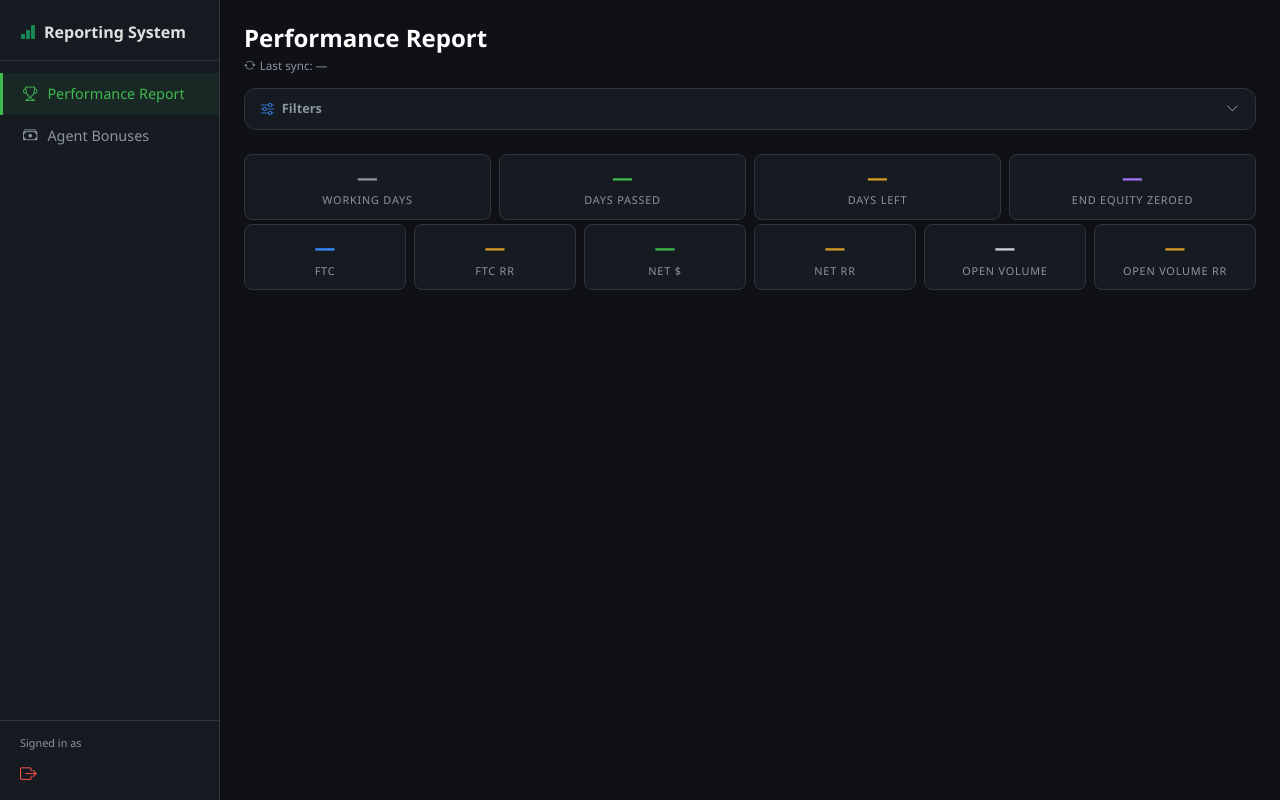
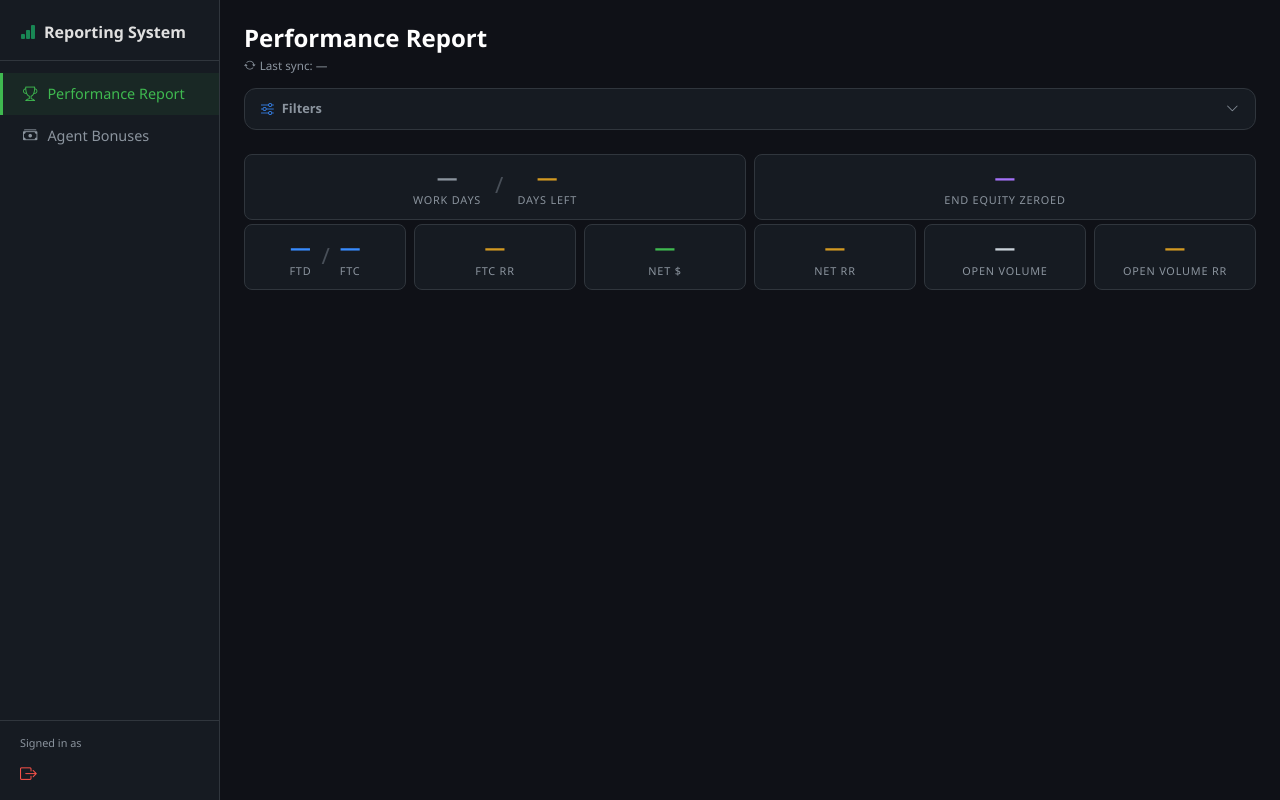
Before and after one commit to cmtradingapp/reporting-system, a FastAPI app: template app/templates/scoreboard.html in a window 1280 px wide. Run offline with FastAPI, Linux system fonts and the light colour scheme; the template is opened without the code that fills it, so the values that code supplies are empty; parts of the project's set-up code (start-up, migrations or seed data) failed here and were passed over; some libraries are stand-ins or nearby versions.

Commit message:
feat(performance): add daily KPI cards, merge WD/FTD+FTC cards, fix today/yesterday filters
- Merge working days cards into one (Work Days / Days Left), drop Days Passed
- Add Daily FTD / Daily FTC combined card (avg per working day passed)
- Add Daily Net card (sales net deposits daily avg)
- Add Daily Net Retention card (retention net daily avg)
- Merge monthly FTD + FTC into one card with slash separator in row 2
- Fix TODAY/YSTRD quick buttons to set date-from = date-to (single-day view)

Co-Authored-By: Claude Sonnet 4.6 <noreply@anthropic.com>

```diff
--- a/app/templates/scoreboard.html
+++ b/app/templates/scoreboard.html
@@ -352,27 +352,55 @@
     </div><!-- /filter-body -->
   </div>
 
-  <!-- KPI Cards Row 1: standalone metrics -->
+  <!-- KPI Cards Row 1: working days + daily metrics -->
   <div class="row g-2 mb-1">
-    <div class="col-6 col-md-3">
+    <div class="col-6 col-md">
       <div class="kpi-card text-center">
-        <div class="kpi-value" style="color:#8b949e;" id="stat-wd">—</div>
-        <div class="kpi-label">Working Days</div>
+        <div style="display:flex;justify-content:center;align-items:center;gap:14px;">
+          <div>
+            <div class="kpi-value" style="color:#8b949e;" id="stat-wd">—</div>
+            <div class="kpi-label">Work Days</div>
+          </div>
+          <div style="color:#484f58;font-size:1.4rem;line-height:1;margin-bottom:2px;">/</div>
+          <div>
+            <div class="kpi-value" style="color:#d29922;" id="stat-wd-left">—</div>
+            <div class="kpi-label">Days Left</div>
+          </div>
+        </div>
       </div>
     </div>
-    <div class="col-6 col-md-3">
+    {% if show_sales %}
+    <div class="col-6 col-md">
       <div class="kpi-card text-center">
-        <div class="kpi-value" style="color:#3fb950;" id="stat-wd-passed">—</div>
-        <div class="kpi-label">Days Passed</div>
+        <div style="display:flex;justify-content:center;align-items:center;gap:14px;">
+          <div>
+            <div class="kpi-value" style="color:#388bfd;" id="stat-daily-ftd">—</div>
+            <div class="kpi-label">Daily FTD</div>
+          </div>
+          <div style="color:#484f58;font-size:1.4rem;line-height:1;margin-bottom:2px;">/</div>
+          <div>
+            <div class="kpi-value" style="color:#388bfd;" id="stat-daily-ftc">—</div>
+            <div class="kpi-label">Daily FTC</div>
+          </div>
+        </div>
       </div>
     </div>
-    <div class="col-6 col-md-3">
+    <div class="col-6 col-md">
       <div class="kpi-card text-center">
-        <div class="kpi-value" style="color:#d29922;" id="stat-wd-left">—</div>
-        <div class="kpi-label">Days Left</div>
+        <div class="kpi-value" style="color:#3fb950;" id="stat-daily-net">—</div>
+        <div class="kpi-label">Daily Net</div>
       </div>
     </div>
-    <div class="col-6 col-md-3">
+    {% endif %}
+    {% if show_retention %}
+    <div class="col-6 col-md">
+      <div class="kpi-card text-center">
+        <div class="kpi-value" style="color:#388bfd;" id="stat-daily-net-ret">—</div>
+        <div class="kpi-label">Daily Net Retention</div>
+      </div>
+    </div>
+    {% endif %}
+    <div class="col-6 col-md">
       <div class="kpi-card text-center">
         <div class="kpi-value" style="color:#a371f7;" id="stat-end-equity-zeroed">—</div>
         <div class="kpi-label">End Equity Zeroed</div>
@@ -384,8 +412,17 @@
   <div class="row g-2 mb-4">
     <div class="col-6 col-md-2">
       <div class="kpi-card text-center">
-        <div class="kpi-value" style="color:#388bfd;" id="stat-grand-ftc">—</div>
-        <div class="kpi-label">FTC</div>
+        <div style="display:flex;justify-content:center;align-items:center;gap:10px;">
+          <div>
+            <div class="kpi-value" style="color:#388bfd;" id="stat-total-ftd">—</div>
+            <div class="kpi-label">FTD</div>
+          </div>
+          <div style="color:#484f58;font-size:1.4rem;line-height:1;margin-bottom:2px;">/</div>
+          <div>
+            <div class="kpi-value" style="color:#388bfd;" id="stat-grand-ftc">—</div>
+            <div class="kpi-label">FTC</div>
+          </div>
+        </div>
       </div>
     </div>
     <div class="col-6 col-md-2">
@@ -692,9 +729,8 @@
                  net_deposits: r.net_deposits ?? 0, ftd_count: r.ftd_count ?? 0,
                  need_on_target, missing_to_100, missing_to_100rr, per_wd };
       });
-      document.getElementById('stat-wd').textContent        = workingDays;
-      document.getElementById('stat-wd-passed').textContent = workingDaysPassed;
-      document.getElementById('stat-wd-left').textContent   = workingDaysLeft;
+      document.getElementById('stat-wd').textContent      = workingDays;
+      document.getElementById('stat-wd-left').textContent = workingDaysLeft;
       updateStats(data);
       populateFilterDropdowns();
       renderTable();
@@ -708,15 +744,26 @@
   }
 
   function updateStats(data) {
-    document.getElementById('stat-grand-ftc').textContent     = data.grand_ftc.toLocaleString();
-    document.getElementById('stat-grand-ftc-rr').textContent  = data.grand_ftc_rr.toLocaleString();
     const netFmt = v => (v < 0 ? '-$' : '$') + Math.round(Math.abs(v)).toLocaleString();
-    document.getElementById('stat-grand-net').textContent     = netFmt(data.grand_net);
-    document.getElementById('stat-grand-net-rr').textContent  = netFmt(data.grand_net_rr);
     const volFmt = v => Math.round(v).toLocaleString();
-    document.getElementById('stat-open-volume').textContent   = volFmt(data.open_volume);
+    document.getElementById('stat-grand-ftc').textContent      = data.grand_ftc.toLocaleString();
+    document.getElementById('stat-grand-ftc-rr').textContent   = data.grand_ftc_rr.toLocaleString();
+    document.getElementById('stat-grand-net').textContent      = netFmt(data.grand_net);
+    document.getElementById('stat-grand-net-rr').textContent   = netFmt(data.grand_net_rr);
+    document.getElementById('stat-open-volume').textContent    = volFmt(data.open_volume);
     document.getElementById('stat-open-volume-rr').textContent = volFmt(data.open_volume_rr);
     document.getElementById('stat-end-equity-zeroed').textContent = Math.round(data.end_equity_zeroed ?? 0).toLocaleString();
+    // Monthly FTD
+    const ftdEl = document.getElementById('stat-total-ftd');
+    if (ftdEl) ftdEl.textContent = (data.total_ftd_count ?? 0).toLocaleString();
+    // Daily averages
+    const safeWdp = workingDaysPassed > 0 ? workingDaysPassed : 1;
+    const dailyFtdEl = document.getElementById('stat-daily-ftd');
+    if (dailyFtdEl) dailyFtdEl.textContent = Math.round((data.total_ftd_count ?? 0) / safeWdp).toLocaleString();
+    const dailyFtcEl = document.getElementById('stat-daily-ftc');
+    if (dailyFtcEl) dailyFtcEl.textContent = Math.round((data.grand_ftc ?? 0) / safeWdp).toLocaleString();
+    const dailyNetEl = document.getElementById('stat-daily-net');
+    if (dailyNetEl) dailyNetEl.textContent = netFmt((data.total_net_deposits ?? 0) / safeWdp);
   }
 
   function renderTable() {
@@ -991,12 +1038,16 @@
 
   // ── Event: TODAY / YSTRD ───────────────────────────────────────────────
   document.getElementById('btn-today').addEventListener('click', () => {
-    document.getElementById('date-to').value = todayStr();
+    const t = todayStr();
+    document.getElementById('date-from').value = t;
+    document.getElementById('date-to').value   = t;
     setQuickActive('btn-today');
     loadAll();
   });
   document.getElementById('btn-ystrd').addEventListener('click', () => {
-    document.getElementById('date-to').value = yesterdayStr();
+    const y = yesterdayStr();
+    document.getElementById('date-from').value = y;
+    document.getElementById('date-to').value   = y;
     setQuickActive('btn-ystrd');
     loadAll();
   });
@@ -1158,6 +1209,11 @@
 
       populateFilterDropdowns();
       renderRetentionTable(wd, wd_passed, wd_left);
+      // Update daily net retention card
+      const retTotalNet = retAllRows.reduce((s, r) => s + (r.net_usd || 0), 0);
+      const _nf = v => (v < 0 ? '-$' : '$') + Math.round(Math.abs(v)).toLocaleString();
+      const retDailyEl = document.getElementById('stat-daily-net-ret');
+      if (retDailyEl) retDailyEl.textContent = _nf(retTotalNet / safe_wdp);
     } catch(e) {
       document.getElementById('ret-error-msg').textContent = 'Error: ' + e.message;
       document.getElementById('ret-error-msg').style.display = 'block';
```
